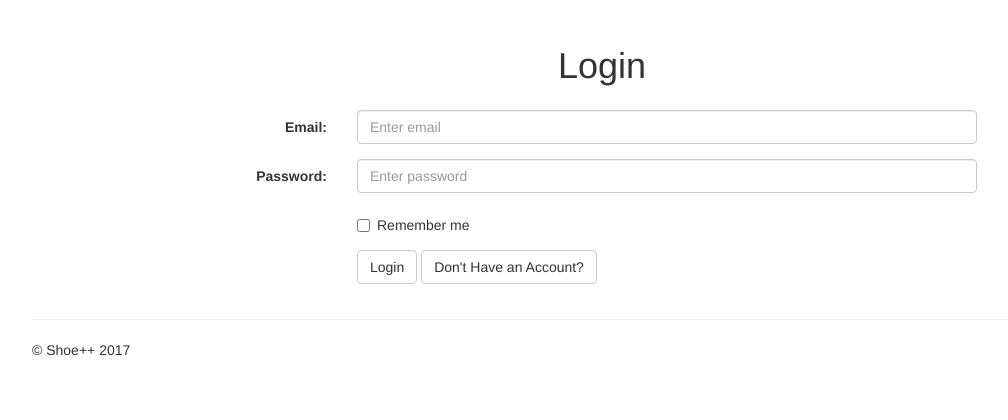
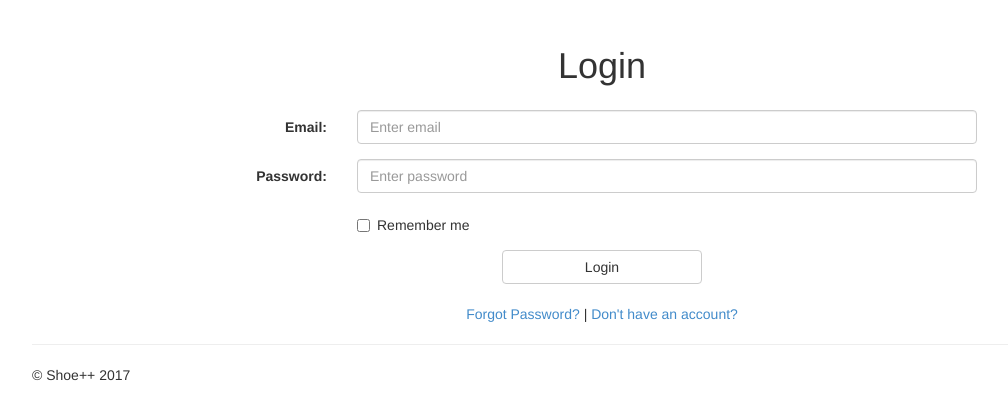
Before and after one commit to banujan59/htdocs, a PHP site: page /login.php in a window 1280 px wide. Shown: the part 233-653 px from the top of the page, without its empty margins (38-1046 px from the left). Run offline with PHP 8.4, Linux system fonts and the light colour scheme.

Commit message:
Login page
Login fixes

```diff
--- a/css/forms.css
+++ b/css/forms.css
@@ -14,3 +14,15 @@
 {
 	color: gold;
 }
+
+.formFooter
+{
+	text-align: center;
+}
+
+/* inputs */
+button[type=submit]
+{
+	width: 200px;
+}
+/* inputs */
--- a/js/login.js
+++ b/js/login.js
@@ -1,8 +1,4 @@
 $(function()
 {
-	$("#registerButton").click(function(e)
-	{
-		e.preventDefault();
-		location = "register.php";
-	});
+
 });
--- a/login.php
+++ b/login.php
@@ -71,11 +71,10 @@
 									</div>
 								</div>
 							</div>
-							<div class="form-group">
-								<div class="col-sm-offset-2 col-sm-10">
-									<button type="submit" class="btn btn-default">Login</button>
-									<button id="registerButton" class="btn btn-default">Don't Have an Account?</button>
-								</div>
+							<div class="formFooter">
+								<button type="submit" class="btn btn-default">Login</button>
+									<br/><br/>
+								<a href="">Forgot Password?</a> | <a href="register.php">Don't have an account?</a>
 							</div>
 						</form>
 				</div> <!-- End col -->
```
